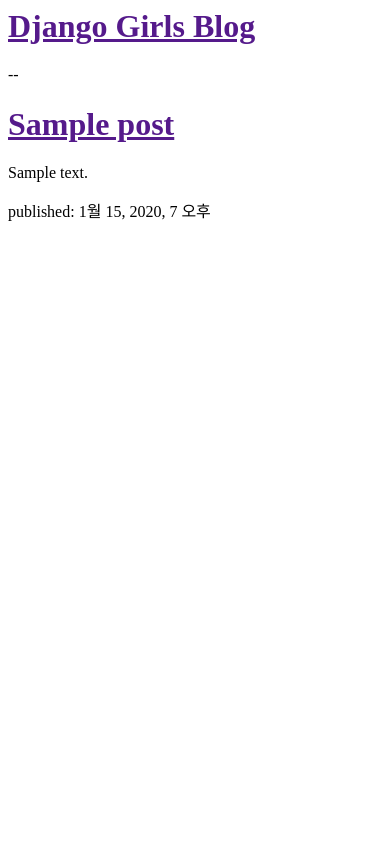
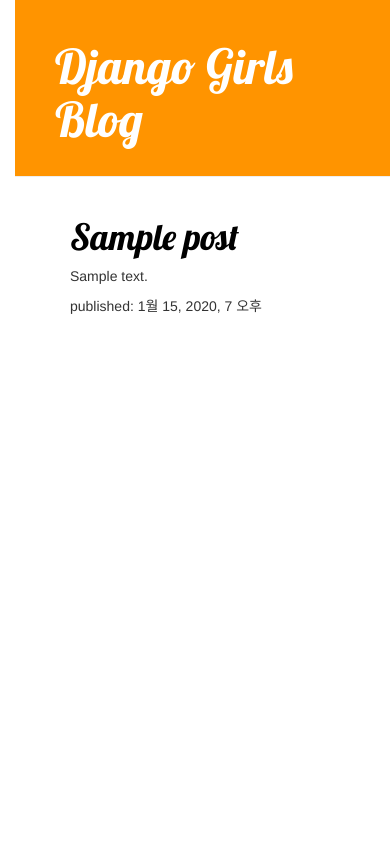
Before and after one commit to danbi5228/my-first-blog, a Django app: page / in a window 390 px wide. Run offline with Django 3.2, Linux system fonts and the light colour scheme; tables that the repository leaves empty hold one stand-in row (values such as "Sample post"); some libraries are stand-ins or nearby versions.

Commit message:
Added view and template for detailed blog post as well as CSS for the site.

```diff
--- /dev/null
+++ b/blog/static/css/blog.css
@@ -0,0 +1,55 @@
+h1 a {
+    color: #FCA205;
+    font-family: 'Lobster', cursive;
+}
+
+body {
+    padding-left: 15px;
+}
+
+.page-header {
+    background-color: #ff9400;
+    margin-top: 0;
+    padding: 20px 20px 20px 40px;
+}
+
+.page-header h1, .page-header h1 a, .page-header h1 a:visited, .page-header h1 a:active {
+    color: #ffffff;
+    font-size: 36pt;
+    text-decoration: none;
+}
+
+.content {
+    margin-left: 40px;
+}
+
+h1, h2, h3, h4 {
+    font-family: 'Lobster', cursive;
+}
+
+.date {
+    color: #828282;
+}
+
+.save {
+    float: right;
+}
+
+.post-form textarea, .post-form input {
+    width: 100%;
+}
+
+.top-menu, .top-menu:hover, .top-menu:visited {
+    color: #ffffff;
+    float: right;
+    font-size: 26pt;
+    margin-right: 20px;
+}
+
+.post {
+    margin-bottom: 70px;
+}
+
+.post h1 a, .post h1 a:visited {
+    color: #000000;
+}
--- /dev/null
+++ b/blog/templates/blog/base.html
@@ -0,0 +1,23 @@
+{% load static %}
+<html>
+    <head>
+        <title>Django Girls blog</title>
+        <link rel="stylesheet" href="//maxcdn.bootstrapcdn.com/bootstrap/3.2.0/css/bootstrap.min.css">
+        <link rel="stylesheet" href="//maxcdn.bootstrapcdn.com/bootstrap/3.2.0/css/bootstrap-theme.min.css">
+        <link href='//fonts.googleapis.com/css?family=Lobster&subset=latin,latin-ext' rel='stylesheet' type='text/css'>
+        <link rel="stylesheet" href="{% static 'css/blog.css' %}">
+    </head>
+    <body>
+        <div class="page-header">
+            <h1><a href="/">Django Girls Blog</a></h1>
+        </div>
+        <div class="content container">
+            <div class="row">
+                <div class="col-md-8">
+                {% block content %}
+                {% endblock %}
+                </div>
+            </div>
+        </div>
+    </body>
+</html>
--- a/blog/templates/blog/post_list.html
+++ b/blog/templates/blog/post_list.html
@@ -1,13 +1,32 @@
+{% extends 'blog/base.html' %}
+{% block content %}
+{% for post in posts %}
+<div class="post">
+    <h1><a href="{% url 'post_detail' pk=post.pk %}">{{ post.title }}</a></h1>
+    <p>{{ post.text|linebreaksbr }}</p>
+    <p>published: {{ post.published_date }}</p>
+</div>
+{% endfor %}
+{% endblock %}
+
+
+<!-- {% load static %}
 <html>
 
 <head>
-    <title>Django Girls blog</title>
+    <link rel="stylesheet" href="//maxcdn.bootstrapcdn.com/bootstrap/3.2.0/css/bootstrap.min.css">
+    <link rel="stylesheet" href="//maxcdn.bootstrapcdn.com/bootstrap/3.2.0/css/bootstrap-theme.min.css">
+    <link rel="stylesheet" href="{% static 'css/blog.css' %}">
+
+    <div class="page-header">
+        <h1><a href="/">Django Girls Blog</a></h1>
+    </div>
 </head>
 
-<body>
-    <div>
+<body> -->
+    <!-- <div>
         <h1><a href="">Django Girls Blog</a></h1>
-    </div>
+    </div> -->
 
     <!-- <div>
             <p>published: 14.06.2014, 12:14</p>
@@ -23,16 +42,23 @@
 
 
     <!-- for와 end 사이의 모든 것을 반복한다.-->
-    --
-    {% for post in posts %}
-    <div>
-        <h1><a href="">{{ post.title }}</a></h1>
-        <p>{{ post.text|linebreaksbr }}</p>
-        <p>published: {{ post.published_date }}</p>
+    <!-- |linebreaksbr : 블로그 글 텍스트에서 행이 바뀌면 문단으로 변환하도록 하라는 의미-->
+    <!-- <div class="content container">
+        <div class="row">
+            <div class="col-md-8"> -->
+                <!-- {% for post in posts %}
+                <div class="post">
+                    <h1><a href="">{{ post.title }}</a></h1>
+                    <p>{{ post.text|linebreaksbr }}</p>
+                    <p>published: {{ post.published_date }}</p>
+                </div>
+                {% endfor %} -->
+            <!-- </div>
+        </div>
     </div>
-    {% endfor %}
+
 
 
 </body>
 
-</html>
+</html> -->
--- a/blog/urls.py
+++ b/blog/urls.py
@@ -12,4 +12,5 @@
 
 urlpatterns = [
     path('', views.post_list, name='post_list'),
+    path('post/<int:pk>/', views.post_detail, name='post_detail'),
 ]
--- a/blog/views.py
+++ b/blog/views.py
@@ -1,6 +1,7 @@
 from django.shortcuts import render
 from django.utils import timezone
 from .models import Post
+from django.shortcuts import render, get_object_or_404
 # Create your views here.
 
 #이 함수는 요청(request)을 넘겨받아 render메서드를 호출합니다. 이 함수는 render 메서드를 호출하여 받은(return) blog/post_list.html템플릿을 보여줍니다.
@@ -8,3 +9,6 @@
 def post_list(request):
     posts = Post.objects.filter(published_date__lte=timezone.now()).order_by('published_date')
     return render(request, 'blog/post_list.html', {'posts':posts})
+def post_detail(request, pk):
+    post = get_object_or_404(Post, pk=pk)
+    return render(request, 'blog/post_detail.html', {'post': post})
```
Also changed, not shown: blog/templates/blog/post_detail.html (added, +13 -0 lines).
